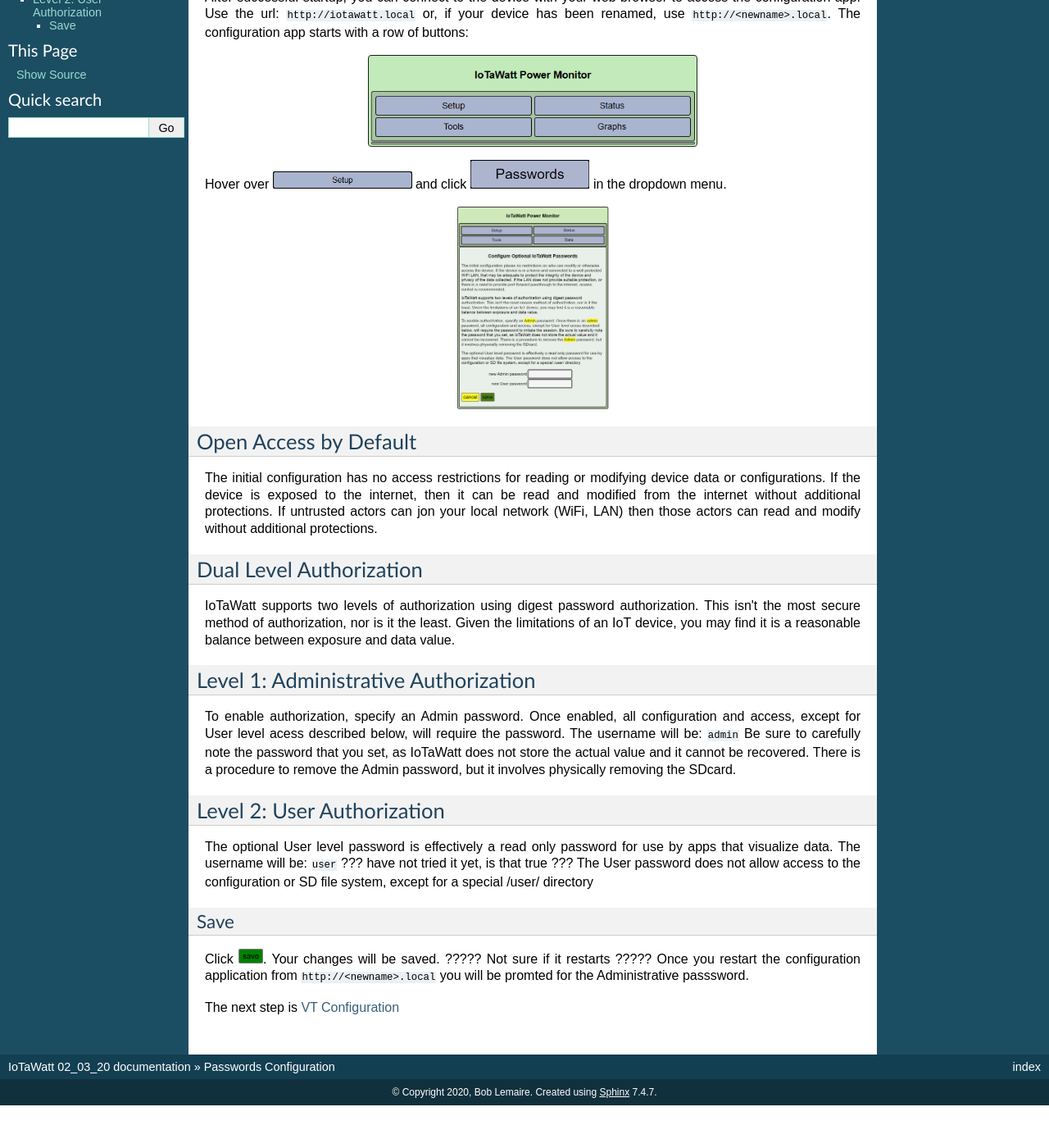
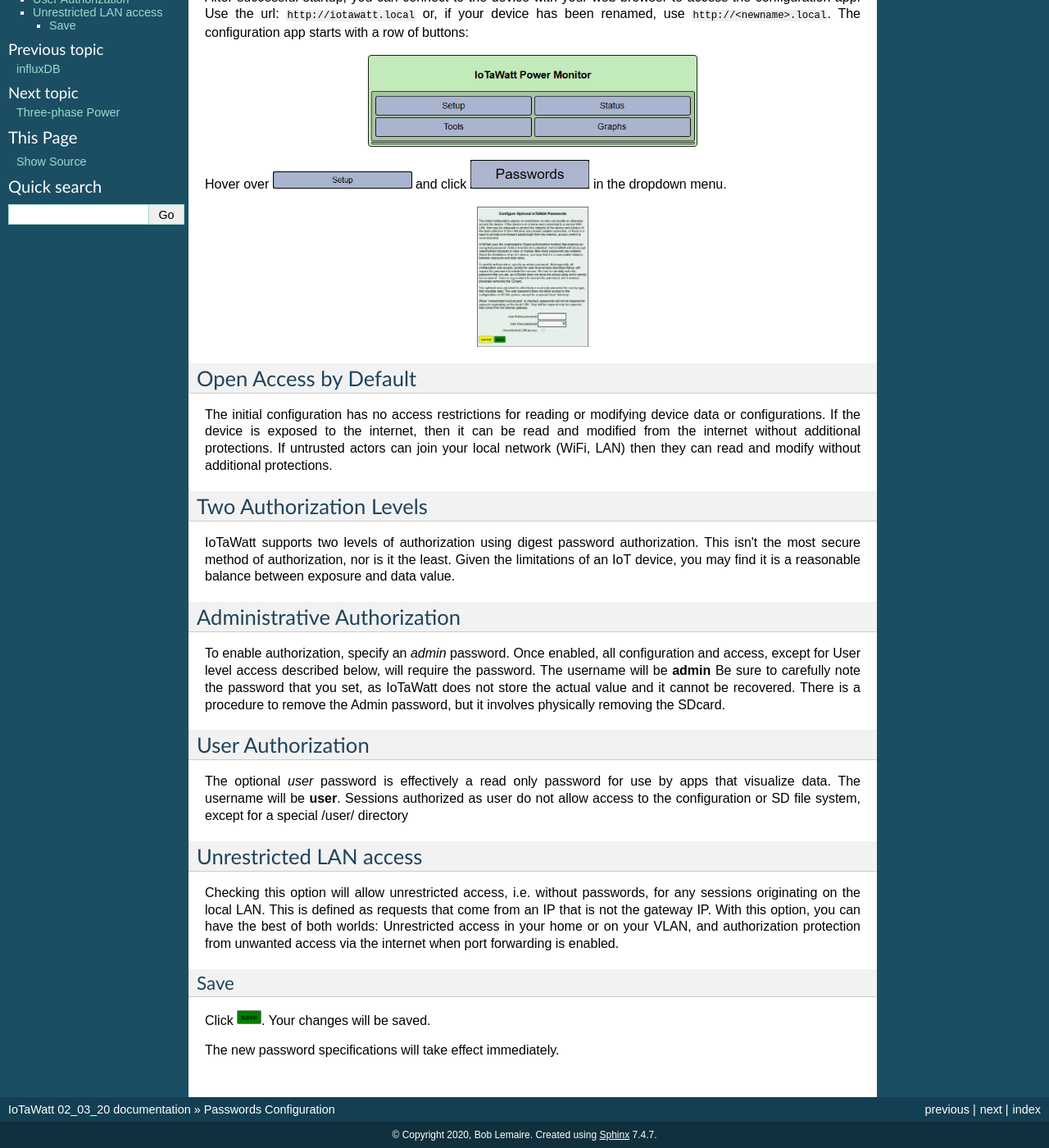
Before and after one commit to boblemaire/IoTaWatt, a Sphinx documentation site: the page built from Docs/passConfig.rst, in a window 1280 px wide and 1400 px high, scrolled down 163 px. Shown: the whole window at 82% size. Built offline with Sphinx 7.4.7, drawn with Linux system fonts in a browser that asks for light colours; formulas are drawn with MathJax 3; before the commit the page ends 1511 px from its top, so only the background shows below that; some of the changed text lies outside the part shown.

Commit message:
Add password setup

```diff
--- a/Docs/index.rst
+++ b/Docs/index.rst
@@ -18,6 +18,7 @@
     Configure PVoutput <PVoutput>
     Configure Emoncms <Emoncms>
     Configure influxDB <influxDB>
+    Setting up Passwords <passConfig>
     Three-phase power <threePhase>
     CT Basics <CTbasics>
     Split-phase power <split-phase.rst>
--- a/Docs/passConfig.rst
+++ b/Docs/passConfig.rst
@@ -17,7 +17,7 @@
 
 Hover over |Setup| and click |Passwords| in the dropdown menu.
 
-.. image:: pics/configPasswords.png
+.. image:: pics/passConfig/configPasswords.png
     :scale: 23 %
     :align: center
     :alt: Config Device image
@@ -26,44 +26,47 @@
 ----------------------
 The initial configuration has no access restrictions for reading or modifying device data or configurations.
 If the device is exposed to the internet, then it can be read and modified from the internet without additional protections.
-If untrusted actors can jon your local network (WiFi, LAN) then those actors can read and modify without additional protections.
+If untrusted actors can join your local network (WiFi, LAN) then they can read and modify without additional protections.
 
 
-Dual Level Authorization
+Two Authorization Levels
 ------------------------
 IoTaWatt supports two levels of authorization using digest password authorization.
 This isn't the most secure method of authorization, nor is it the least.
 Given the limitations of an IoT device, you may find it is a reasonable balance between exposure and data value.
 
-Level 1: Administrative Authorization
--------------------------------------
-To enable authorization, specify an Admin password.
-Once enabled, all configuration and access, except for User level acess described below, will require the password.
-The username will be: ``admin``
+Administrative Authorization
+----------------------------
+To enable authorization, specify an *admin* password.
+Once enabled, all configuration and access, except for User level access described below, will require the password.
+The username will be **admin**
 Be sure to carefully note the password that you set, as IoTaWatt does not store the actual value and it cannot be recovered.
 There is a procedure to remove the Admin password, but it involves physically removing the SDcard.
 
-Level 2: User Authorization
----------------------------
-The optional User level password is effectively a read only password for use by apps that visualize data.
-The username will be: ``user``
-??? have not tried it yet, is that true ???
-The User password does not allow access to the configuration or SD file system, except for a special /user/ directory
+User Authorization
+------------------
+The optional *user* password is effectively a read only password for use by apps that visualize data.
+The username will be **user**. Sessions authorized as user
+do not allow access to the configuration or SD file system, except for a special /user/ directory
+
+Unrestricted LAN access
+-----------------------
+Checking this option will allow unrestricted access, i.e. without passwords, for any sessions originating on the local LAN.
+This is defined as requests that come from an IP that is not the gateway IP.
+With this option, you can have the best of both worlds: Unrestricted access in your home or on your VLAN,
+and authorization protection from unwanted access via the internet when port forwarding is enabled.
 
 Save
 ~~~~
 Click |save|. Your changes will be saved.
-????? Not sure if it restarts ?????
-Once you restart the configuration application from ``http://<newname>.local`` you will be promted for the Administrative passsword.
 
-
-The next step is `VT Configuration <VTconfig.html>`__
+The new password specifications will take effect immediately.
 
 .. |Setup| image:: pics/SetupButton.png
     :scale: 60 %
     :alt: **Setup button**
 
-.. |Passwords| image:: pics/PasswordsButton.png
+.. |Passwords| image:: pics/passConfig/PasswordsButton.png
     :scale: 60 %
     :alt: **Passwords button**
 
```
Also changed, not shown: Docs/pics/configPasswords.png (deleted), Docs/pics/passConfig/PasswordsButton.png (renamed from Docs/pics/PasswordsButton.png), Docs/pics/passConfig/configPasswords.png (added).
